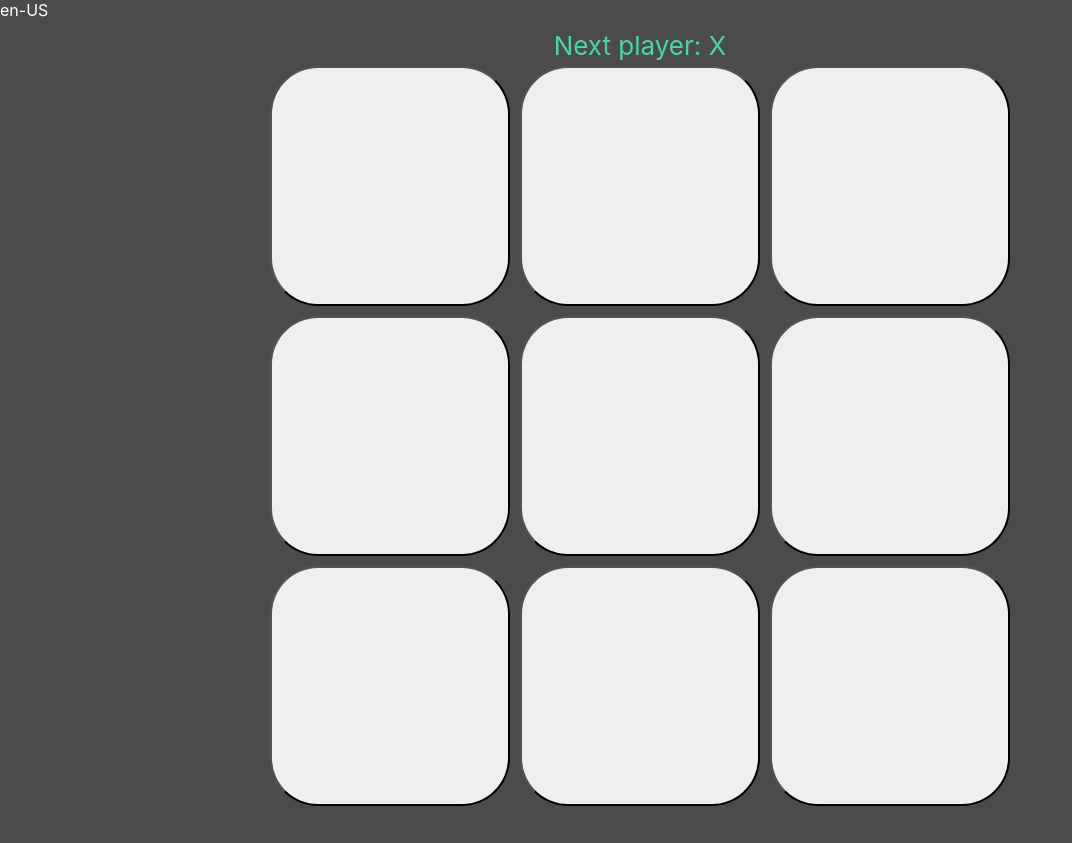
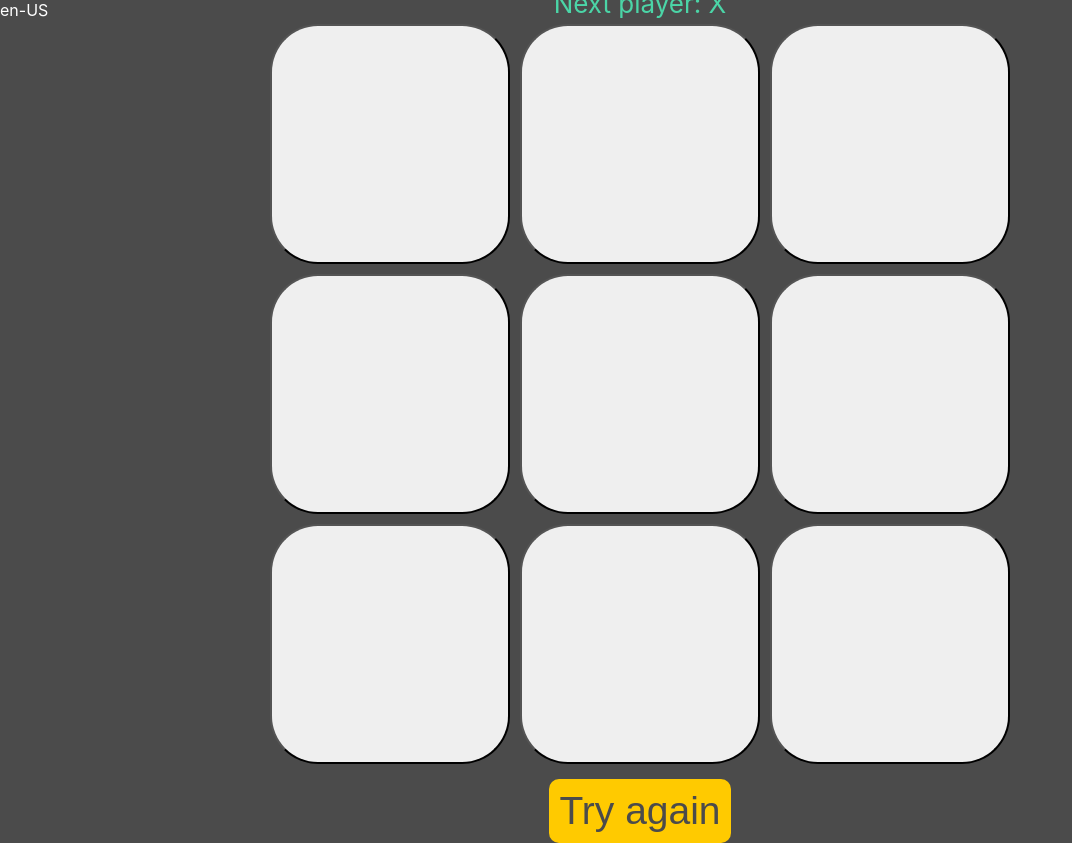
Before and after one commit to kath0809/tic-tac-toe, a React (Vite) app: page / in a window 1280 px wide. Shown: the whole page, without its empty margins (0-1072 px from the left). Before the commit the page ends 820 px from the top, so only its background shows below. Built offline with nearby package versions, Linux system fonts and the light colour scheme.

Commit message:
added "try again"

```diff
--- a/src/Game/tictac.tsx
+++ b/src/Game/tictac.tsx
@@ -39,6 +39,8 @@ function Board({
   let status;
   if (winner) {
     status = applicationTexts.winner(winner);
+  } else if (squares.every(square => square !== null)) {
+    status = "No winner";
   } else {
     status = applicationTexts.nextPlayer(xIsNext ? "X" : "O");
   }
@@ -109,6 +111,11 @@ export default function Tictac() {
       </li>
     );
   });*/
+
+  function resetGame() {
+    setHistory([Array(9).fill(null)]);
+    setCurrentMove(0);
+  }
   return (
     <ApplicationTextContext.Provider value={applicationTexts}>
       <div className="userLanguage">{userLanguage}</div>
@@ -120,6 +127,7 @@ export default function Tictac() {
             onPlay={handlePlay}
           />
         </div>
+        <button className="button" onClick={resetGame}> Try again</button>
         {/*       <div id="game-info">
           <ol>{moves}</ol>
         </div>*/}
--- a/src/css/ticTacStyle.css
+++ b/src/css/ticTacStyle.css
@@ -46,6 +46,17 @@ body {
   background-color: rgb(255, 79, 79);
 }
 
+.button {
+  margin: 10px;
+  padding: 10px;
+  font-size: 1.5em;
+  background-color: rgb(255, 202, 0);
+  color: rgb(75, 75, 75);
+  border-radius: 10px;
+  border: none;
+  cursor: pointer;
+}
+
 @media (max-width: 2532px) {
   .square {
     width: 30vmin;
```
